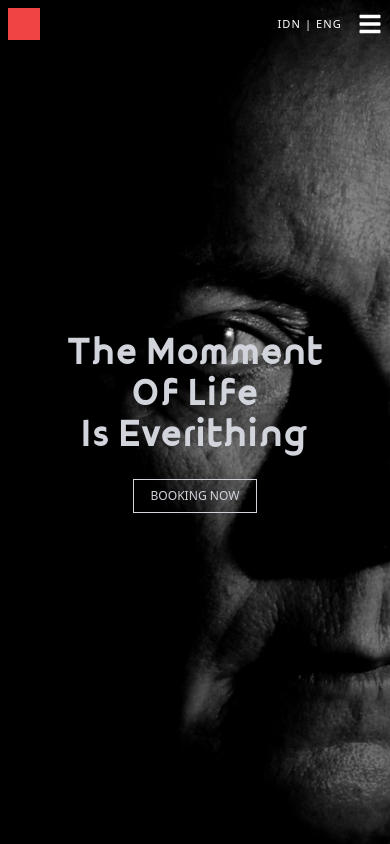
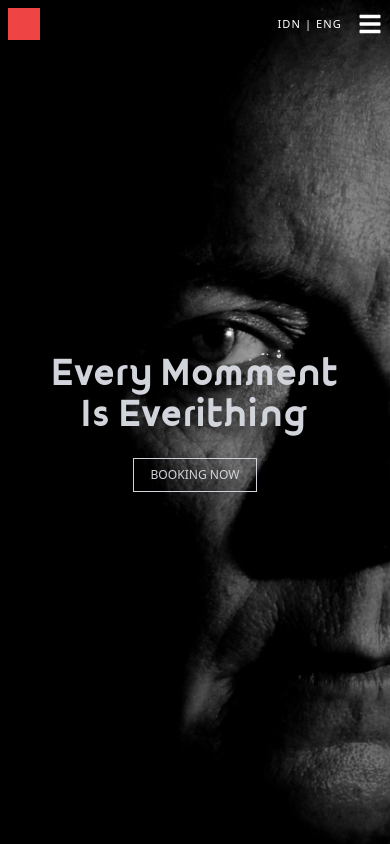
Before and after one commit to ndsanja/mili, a Next.js app: page / in a window 390 px wide. Shown: the top 844 px of the page. Built offline with nearby package versions, Linux system fonts and the light colour scheme.

Commit message:
fixsasi overflow in mobile view

```diff
--- a/components/Galery/index.tsx
+++ b/components/Galery/index.tsx
@@ -16,7 +16,7 @@ const IndexGalery = () => {
     if (inView) {
       leftAnimation.start({
         opacity: 1,
-        y: 0,
+        x: 0,
         transition: {
           delay: 0.1,
           duration: 1.5,
@@ -24,7 +24,7 @@ const IndexGalery = () => {
       });
       rightAnimation.start({
         opacity: 1,
-        y: 0,
+        x: 0,
 
         transition: {
           delay: 0.1,
@@ -35,11 +35,11 @@ const IndexGalery = () => {
     if (!inView) {
       leftAnimation.start({
         opacity: 0,
-        y: "-100vh",
+        x: "-100vw",
       });
       rightAnimation.start({
         opacity: 0,
-        y: "+100vh",
+        x: "+100vw",
       });
     }
   }, [inView, leftAnimation, rightAnimation]);
@@ -48,7 +48,7 @@ const IndexGalery = () => {
     <>
       <div
         ref={ref}
-        className="grid grid-cols-1 md:grid-cols-2 gap-2 lg:gap-4 mt-2 md:mt-4 px-2 md:px-0"
+        className="grid grid-cols-1 md:grid-cols-2 gap-2 lg:gap-4 mt-2 md:mt-4 px-2 md:px-0 overflow-x-hidden md:overflow-auto"
       >
         <motion.div
           animate={leftAnimation}
--- a/components/Header/Hero.tsx
+++ b/components/Header/Hero.tsx
@@ -1,17 +1,26 @@
+import { motion } from "framer-motion";
+
 const Hero = () => {
   return (
     <>
       <div className="bg-black h-screen md:h-[23em] xl:h-[32em] w-full bg-mobile-hero md:bg-hero bg-cover bg-right-top md:bg-left-top md:bg-contain bg-no-repeat flex items-center justify-center md:justify-end">
-        <div className="flex flex-col items-center justify-center md:mr-12 xl:mr-36 space-y-6">
+        <motion.div
+          initial={{ opacity: 0 }}
+          animate={{ opacity: 1 }}
+          transition={{
+            duration: 1.5,
+            delay: 0.3,
+          }}
+          className="flex flex-col items-center justify-center md:mr-12 xl:mr-36 space-y-6"
+        >
           <div className="text-headline-large flex flex-col items-center  text-gray-300 font-olicy">
-            <h1>The Momment</h1>
-            <h1>Of Life</h1>
+            <h1>Every Momment</h1>
             <h1>Is Everithing</h1>
           </div>
           <button className="py-2 px-4 border border-gray-300 text-gray-300 text-label-medium uppercase">
             Booking Now
           </button>
-        </div>
+        </motion.div>
       </div>
     </>
   );
--- a/components/PreWedding/index.tsx
+++ b/components/PreWedding/index.tsx
@@ -37,7 +37,7 @@ const IndexPrewedding = () => {
       });
       rightAnimation.start({
         opacity: 0,
-        y: "+100vh",
+        y: "-20vh",
       });
     }
   }, [inView, opacityAnimation, rightAnimation]);
--- a/components/Wedding/index.tsx
+++ b/components/Wedding/index.tsx
@@ -33,7 +33,7 @@ const IndexWedding = () => {
     if (!inView) {
       leftAnimation.start({
         opacity: 0,
-        y: "+100vh",
+        y: "+20vh",
       });
       opacityAnimation.start({
         opacity: 0,
```
